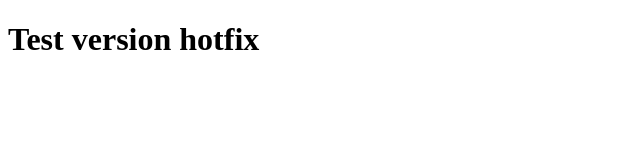
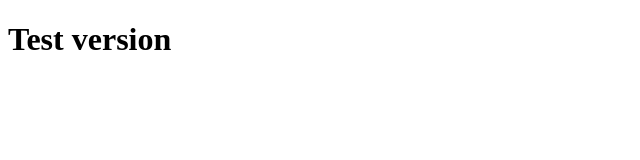
Before and after one commit to bsospace/version-bump, a website: page index.html in a window 1280 px wide. Shown: the whole page, without its empty margins (0-640 px from the left). Drawn offline with Linux system fonts and the light colour scheme.

Commit message:
feat: something

```diff
--- a/index.html
+++ b/index.html
@@ -6,6 +6,6 @@
     <title>Document</title>
 </head>
 <body>
-    <h1>Test version hotfix</h1>
+    <h1>Test version</h1>
 </body>
 </html>
```
